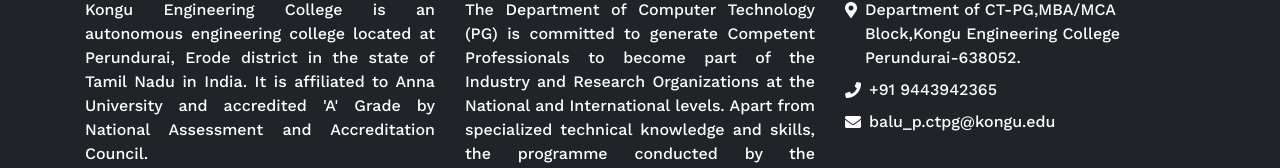
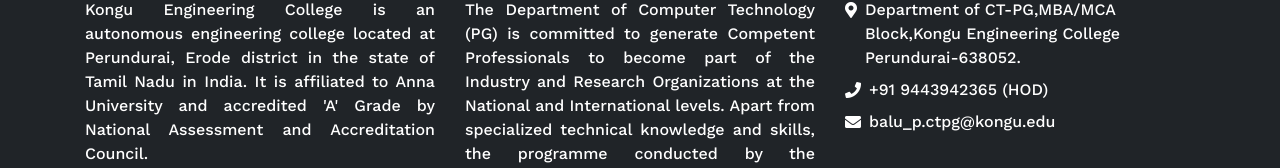
Before and after one commit to saravanaraja25/kec-msc-react-v2, a React (Create React App) app: page /contact in a window 1280 px wide. Shown: the part 1144-1312 px from the top of the page. Built offline with nearby package versions, Linux system fonts and the light colour scheme; no server answers.

Commit message:
contact and footer phn num changes

```diff
--- a/src/components/Contact.js
+++ b/src/components/Contact.js
@@ -29,7 +29,7 @@
                         <div data-aos="flip-left" className=" mb-2 col-lg-4 col-md-6 mb-4 mb-md-0">
                             <i className="fas fa-phone fa-2x blue-text"></i>
                             <p className="font-weight-bold my-3">Phone number</p>
-                            <p className="text-muted"> +91 9443942365</p>
+                            <p className="text-muted"> +91 9443942365 (HOD)</p>
                         </div>
                         <div data-aos="flip-left" className="mb-2 col-lg-4 col-md-6 mb-4 mb-md-0">
                             <i className="fas fa-envelope fa-2x blue-text"></i>
--- a/src/components/Footer.js
+++ b/src/components/Footer.js
@@ -29,7 +29,7 @@
                             </div>
                             <div className=" d-flex mb-2">
                                 <i className="fas fa-phone mr-2 mt-1 white-text"></i>
-                                <p className="text-white">+91 9443942365</p>
+                                <p className="text-white">+91 9443942365 (HOD)</p>
                             </div>
                             <div className=" d-flex">
                                 <i className="fas fa-envelope mr-2 mt-1 white-text"></i>
```
